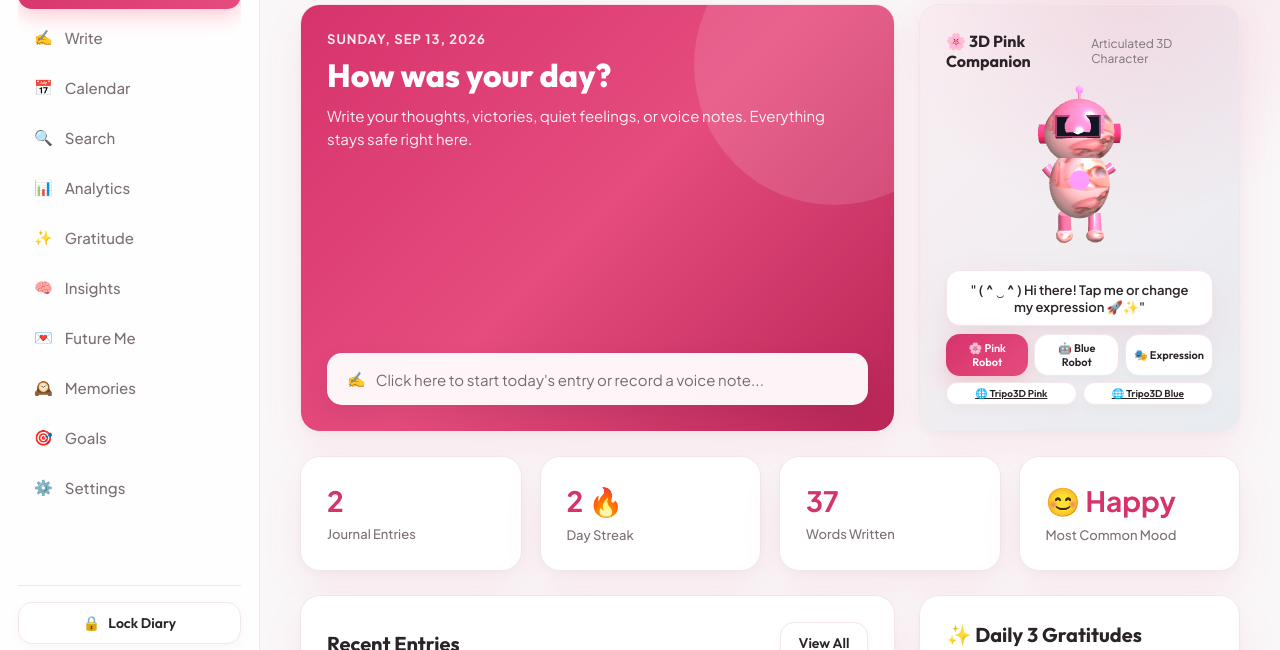
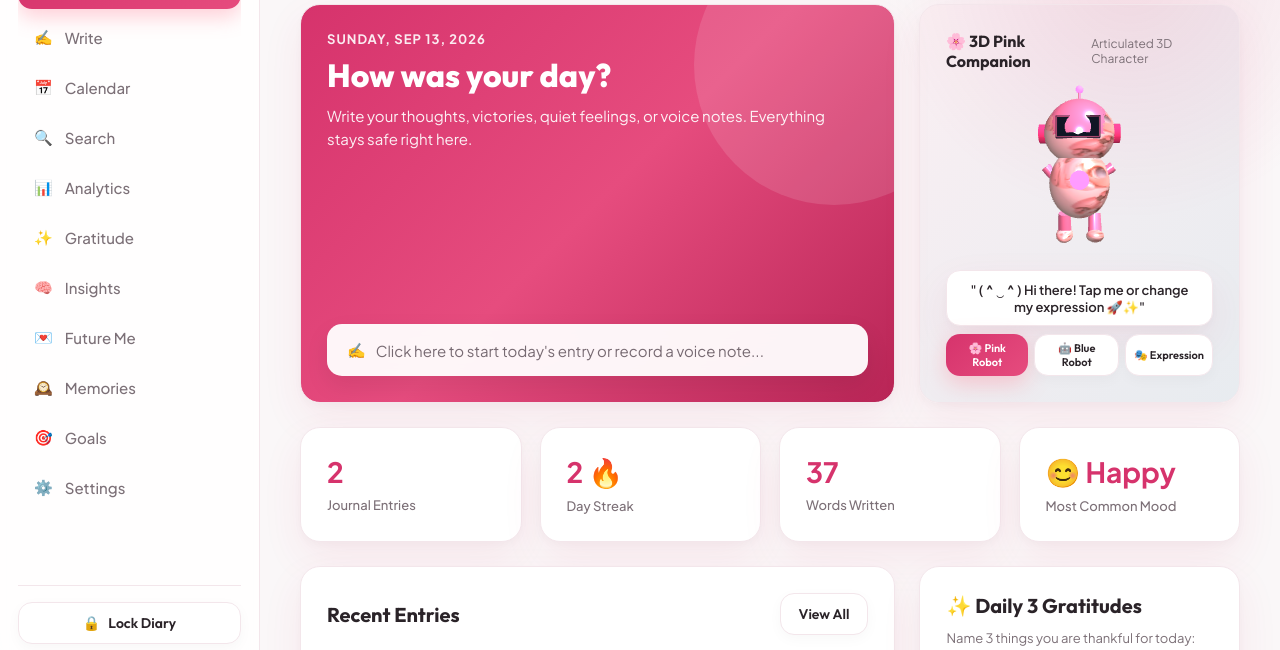
Before and after one commit to isharadadiya5/mydiary, a website: page index.html in a window 1280 px wide. Shown: the part 128-778 px from the top of the page. Drawn offline with nearby package versions, Linux system fonts and the light colour scheme; animation ran at ten frames a second.

Commit message:
Remove Tripo3D link buttons from 3D companion card

```diff
--- a/index.html
+++ b/index.html
@@ -759,10 +759,6 @@ button { cursor: pointer; border: 0; outline: none; }
             <button class="btn" id="btnBlueBot" onclick="selectRobot('blue')" style="flex:1; font-size:11px; padding:6px 8px">🤖 Blue Robot</button>
             <button class="btn" onclick="cycleRobotExpression()" style="font-size:11px; padding:6px 8px">🎭 Expression</button>
           </div>
-          <div style="display:flex; gap:6px; margin-top:6px">
-            <a href="https://studio.tripo3d.ai/3d-model/cf6b6e77-4bd1-4c2d-96d3-2a0ec079ae84?invite_code=1C954H" target="_blank" class="btn" style="flex:1; font-size:10px; padding:4px">🌐 Tripo3D Pink</a>
-            <a href="https://studio.tripo3d.ai/3d-model/379baf9f-5316-4976-816f-ddd3f15a0c61?invite_code=1C954H" target="_blank" class="btn" style="flex:1; font-size:10px; padding:4px">🌐 Tripo3D Blue</a>
-          </div>
         </div>
       </div>
 
```
